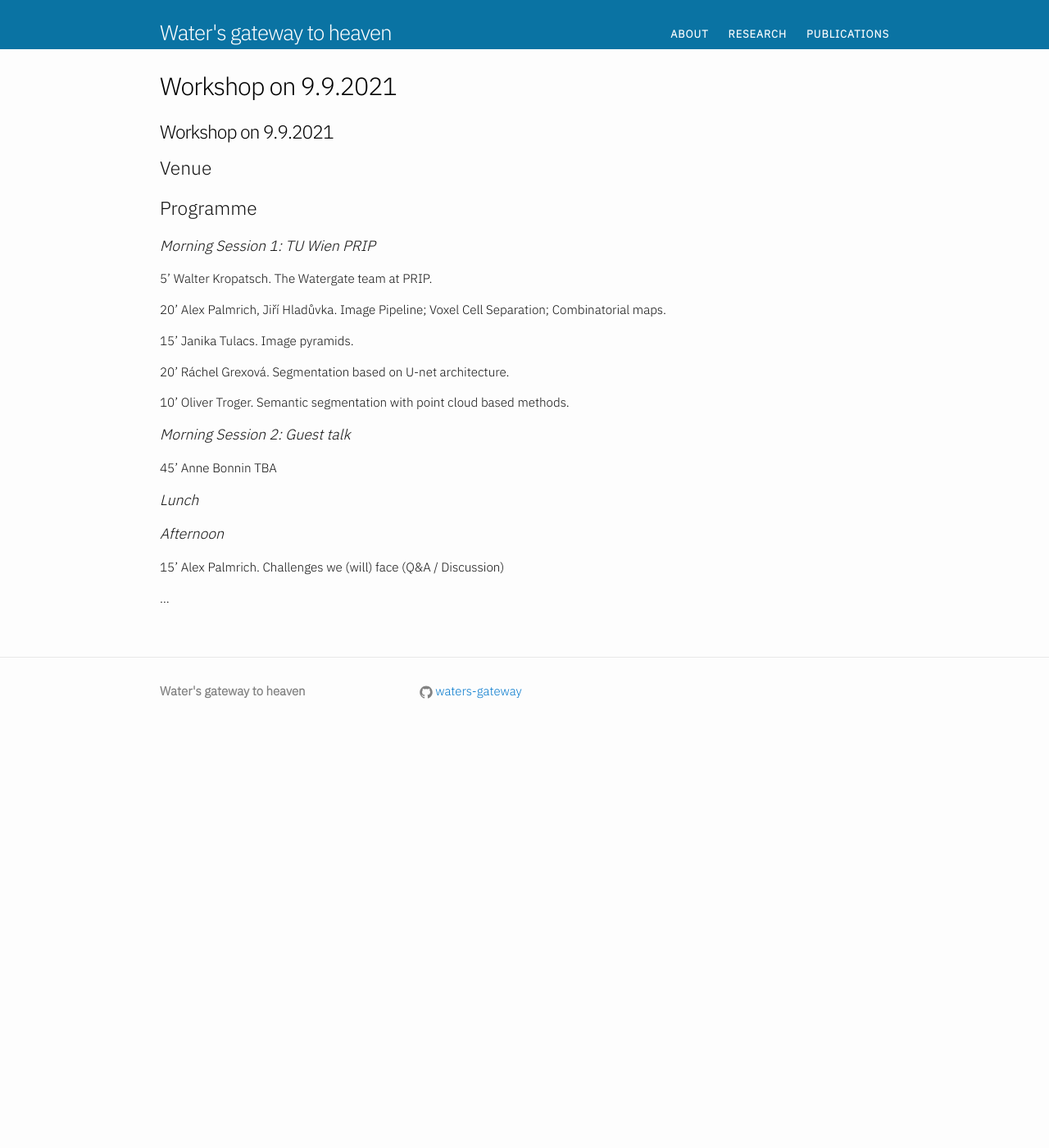
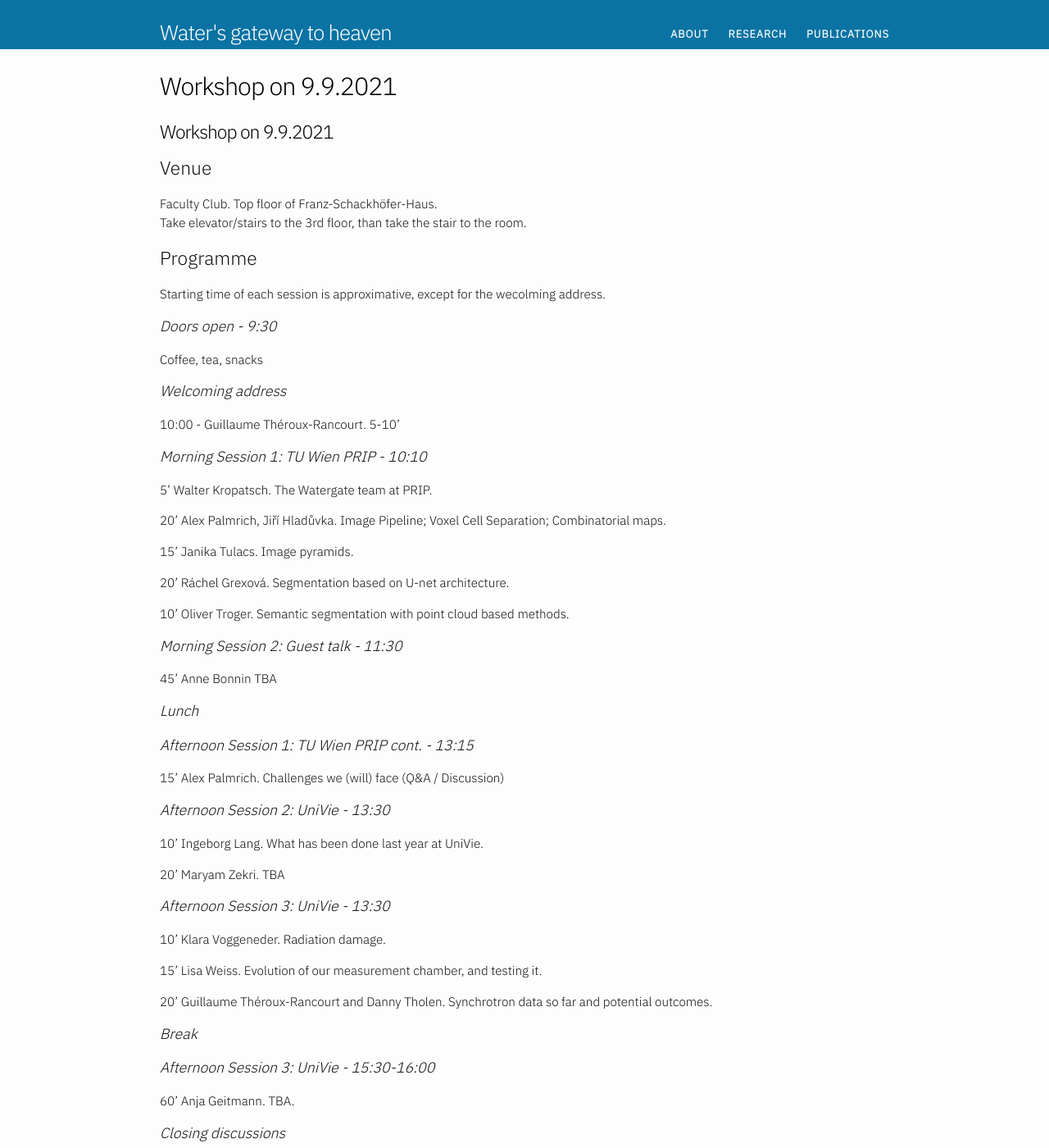
Before and after one commit to waters-gateway/waters-gateway.github.io, a Jekyll site: the page built from workshop21.md, in a window 1280 px wide and 1400 px high. Shown: the whole window at 82% size. Built offline with Jekyll 4.4.1, drawn with Linux system fonts in a browser that asks for light colours; our own code applies the rules of GitHub Pages for plain Markdown files.

Commit message:
Update workshop21.md
Filled up the rest of the program as of 2021-09-06

```diff
--- a/workshop21.md
+++ b/workshop21.md
@@ -2,9 +2,22 @@
 
 ## Venue
 
+Faculty Club. Top floor of Franz-Schackhöfer-Haus.
+Take elevator/stairs to the 3rd floor, than take the stair to the room.
+
 ## Programme
 
-### Morning Session 1: TU Wien PRIP
+Starting time of each session is approximative, except for the wecolming address.
+
+### Doors open - 9:30
+
+Coffee, tea, snacks
+
+### Welcoming address
+
+10:00 - Guillaume Théroux-Rancourt. 5-10'
+
+### Morning Session 1: TU Wien PRIP - 10:10
 
 5'
 Walter Kropatsch.
@@ -26,7 +39,7 @@ Segmentation based on U-net architecture.
 Oliver Troger.
 Semantic segmentation with point cloud based methods.
 
-### Morning Session 2: Guest talk
+### Morning Session 2: Guest talk - 11:30
 
 45'
 Anne Bonnin
@@ -34,10 +47,42 @@ TBA
 
 ### Lunch
 
-### Afternoon
+### Afternoon Session 1: TU Wien PRIP cont. - 13:15
 
 15'
 Alex Palmrich.
 Challenges we (will) face (Q&A / Discussion)
 
-...
+### Afternoon Session 2: UniVie - 13:30
+
+10'
+Ingeborg Lang.
+What has been done last year at UniVie.
+
+20'
+Maryam Zekri.
+TBA
+
+### Afternoon Session 3: UniVie - 13:30
+
+10'
+Klara Voggeneder.
+Radiation damage.
+
+15'
+Lisa Weiss.
+Evolution of our measurement chamber, and testing it.
+
+20'
+Guillaume Théroux-Rancourt and Danny Tholen.
+Synchrotron data so far and potential outcomes.
+
+### Break
+
+### Afternoon Session 3: UniVie - 15:30-16:00
+
+60'
+Anja Geitmann.
+TBA.
+
+### Closing discussions
```
